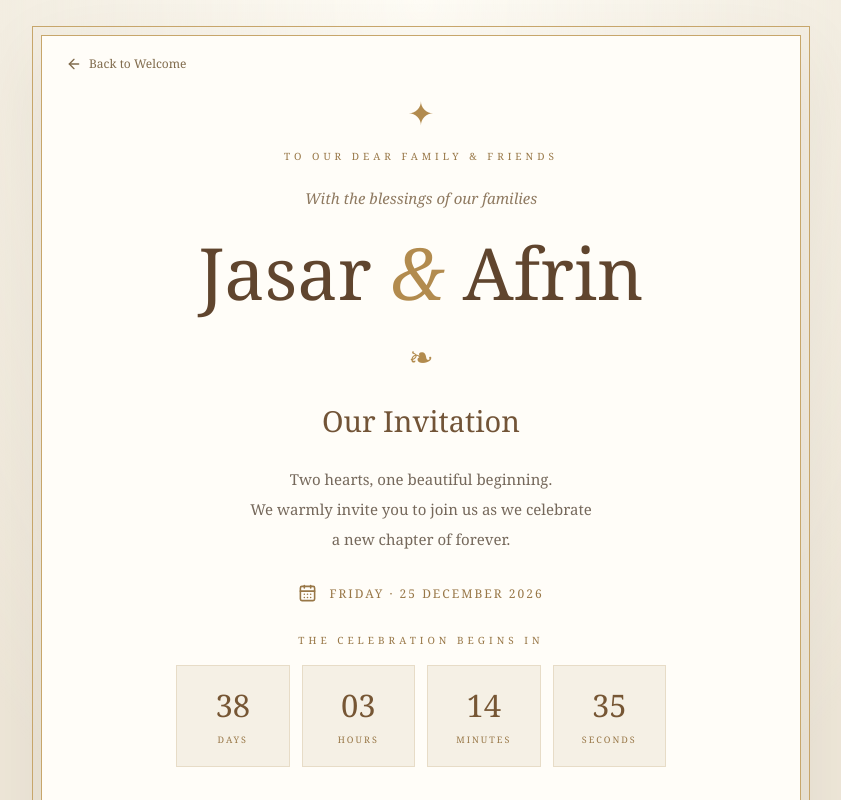
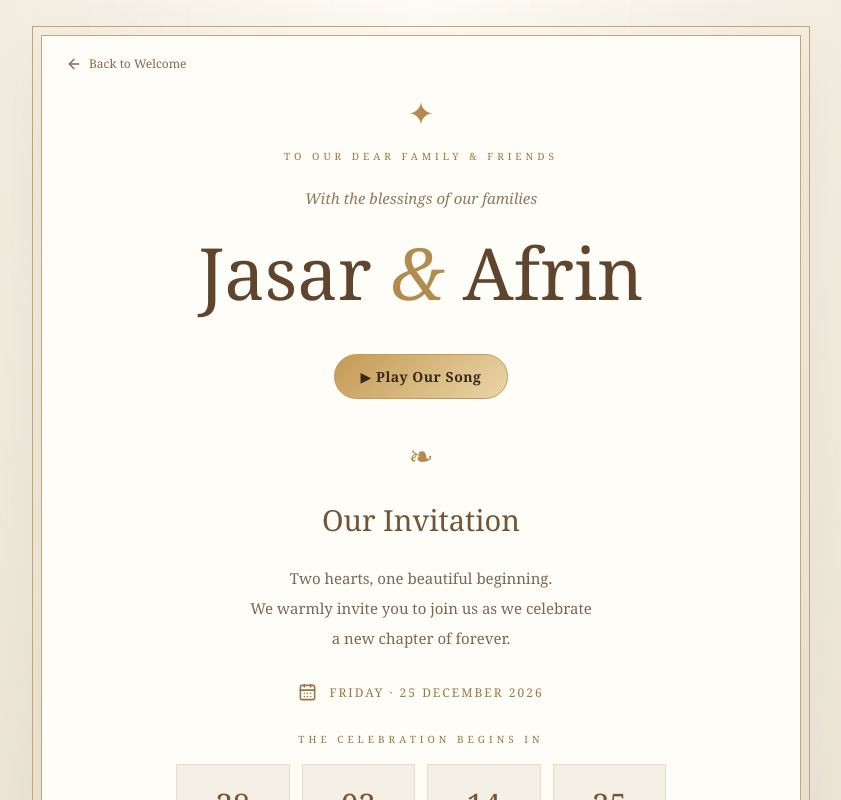
Before and after one commit to jasar-syed/jasar-afrin-engagement, a React app in the folder frontend/: page /invitation in a window 1280 px wide. Shown: the top 800 px of the page, without its empty margins (219-1060 px from the left). Built offline with nearby package versions, Linux system fonts and the light colour scheme; no server answers; the HTML template or start-up script is replaced by a standard one.

Commit message:
Add engagement invitation background music

```diff
--- /dev/null
+++ b/frontend/src/MusicContext.jsx
@@ -0,0 +1,41 @@
+import { createContext, useContext, useRef, useState } from 'react'
+
+const MusicContext = createContext(null)
+
+export function MusicProvider({ children }) {
+  const audioRef = useRef(null)
+  const [isPlaying, setIsPlaying] = useState(false)
+
+  const toggleMusic = async () => {
+    const audio = audioRef.current
+    if (!audio) return
+
+    if (audio.paused) {
+      try {
+        await audio.play()
+      } catch (error) {
+        console.error('Unable to play music:', error)
+      }
+    } else {
+      audio.pause()
+    }
+  }
+
+  return (
+    <MusicContext.Provider value={{ isPlaying, toggleMusic }}>
+      <audio
+        ref={audioRef}
+        src="/audio/jasar-afrin-song.mp3"
+        loop
+        preload="auto"
+        onPlay={() => setIsPlaying(true)}
+        onPause={() => setIsPlaying(false)}
+      />
+      {children}
+    </MusicContext.Provider>
+  )
+}
+
+export function useMusic() {
+  return useContext(MusicContext)
+}
--- a/frontend/src/main.jsx
+++ b/frontend/src/main.jsx
@@ -8,10 +8,12 @@ import Invitation from './pages/Invitation.jsx'
 import Venue from './pages/Venue.jsx'
 import AdminLogin from './pages/admin/AdminLogin.jsx'
 import AdminDashboard from './pages/admin/AdminDashboard.jsx'
+import { MusicProvider } from './MusicContext.jsx'
 
 createRoot(document.getElementById('root')).render(
   <StrictMode>
     <BrowserRouter>
+      <MusicProvider>
         <Routes>
           <Route path="/" element={<App />} />
           <Route path="/invitation" element={<Invitation />} />
@@ -20,6 +22,7 @@ createRoot(document.getElementById('root')).render(
           <Route path="/admin/login" element={<AdminLogin />} />
           <Route path="/admin/dashboard" element={<AdminDashboard />} />
         </Routes>
+      </MusicProvider>
     </BrowserRouter>
   </StrictMode>,
 )
--- a/frontend/src/pages/Invitation.css
+++ b/frontend/src/pages/Invitation.css
@@ -198,3 +198,26 @@
     letter-spacing: 1px;
   }
 }
+
+/* Invitation music button */
+.invitation-music-button {
+  display: inline-flex;
+  align-items: center;
+  justify-content: center;
+  margin: 18px auto 24px;
+  padding: 12px 26px;
+  border: 1px solid #c49a55;
+  border-radius: 30px;
+  background: linear-gradient(135deg, #c49a55, #ead5a8);
+  color: #382817;
+  font-size: 14px;
+  font-weight: 600;
+  letter-spacing: 0.5px;
+  cursor: pointer;
+  transition: transform 0.2s ease, box-shadow 0.2s ease;
+}
+
+.invitation-music-button:hover {
+  transform: translateY(-2px);
+  box-shadow: 0 5px 15px rgba(120, 82, 35, 0.2);
+}
--- a/frontend/src/pages/Invitation.jsx
+++ b/frontend/src/pages/Invitation.jsx
@@ -3,9 +3,11 @@ import { useNavigate } from 'react-router-dom'
 import { motion } from 'framer-motion'
 import { Heart, MapPin, CalendarDays, ArrowLeft, ArrowRight } from 'lucide-react'
 import './Invitation.css'
+import { useMusic } from '../MusicContext.jsx'
 
 export default function Invitation() {
   const navigate = useNavigate()
+  const { isPlaying, toggleMusic } = useMusic()
   const eventDate = new Date('2026-12-25T18:00:00+05:30')
 
   const calculateTime = () => {
@@ -49,6 +51,15 @@ export default function Invitation() {
         <h1 className="invitation-names">
           Jasar <span>&</span> Afrin
         </h1>
+
+        <button
+          className="invitation-music-button"
+          onClick={toggleMusic}
+          type="button"
+          aria-pressed={isPlaying}
+        >
+          {isPlaying ? 'Ⅱ Pause Music' : '▶ Play Our Song'}
+        </button>
 
         <div className="invitation-divider">
           <span>❧</span>
```
Also changed, not shown: 1 other file (tests, documents, lock files or other folders). Lines whose indentation alone changed are shown as unchanged.
